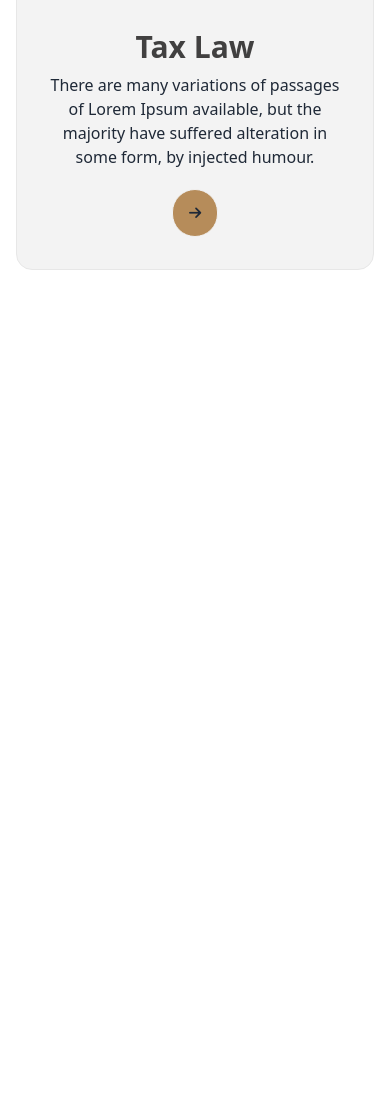
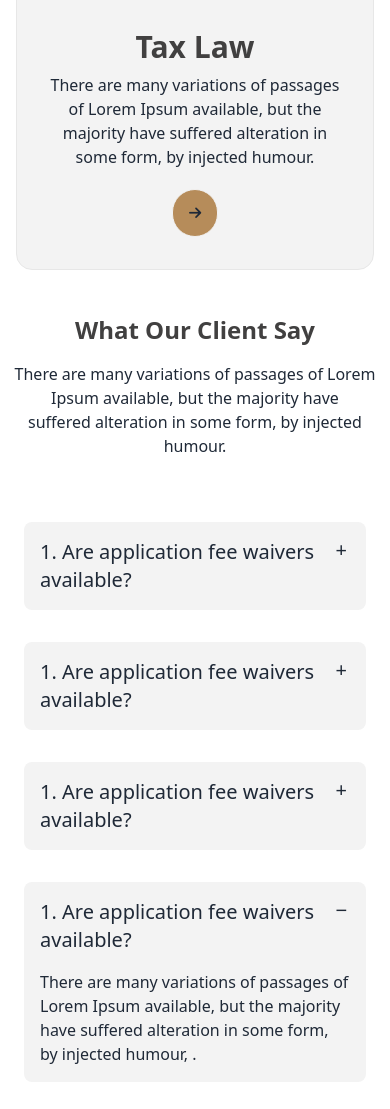
Before and after one commit to omor8243/legal-solution-resources-daisyui-project, a plain HTML site: page index.html in a window 390 px wide. Shown: the part 3091-4200 px from the top of the page. Before the commit the page ends 3377 px from the top, so only its background shows below. Drawn offline with nearby package versions, Linux system fonts and the light colour scheme.

Commit message:
added faq section with responsive

```diff
--- a/index.html
+++ b/index.html
@@ -193,6 +193,62 @@
 
     </section>
     <!--practice area section end-->
+    <!--FAQ part start-->
+    <section class="container mx-auto py-7">
+      <div class="justify-center text-center">
+        <h3 class="font-font-2 text-colordark text-2xl md:text-5xl font-extrabold mb-4">What Our Client Say</h3>
+      <p class="mb-10">There are many variations of passages of Lorem Ipsum available, but the majority have <br> suffered alteration in some form, by injected humour.</p>
+      </div>
+      <!--FAQ-->
+      <div class="flex flex-col lg:flex-row gap-12">
+        <div class="flex-1 p-6"><!--FAQ text-->
+          <!--question-1-->
+          <div class="collapse collapse-plus rounded-lg bg-[#F3F3F3]">
+            <input type="radio" name="my-accordion-3" checked="checked" />
+            <div class="collapse-title text-xl font-medium">
+              1. Are application fee waivers available?
+            </div>
+            <div class="collapse-content">
+              <p>There are many variations of passages of Lorem Ipsum available, but the majority have suffered alteration in some form, by injected humour, . </p>
+            </div>
+          </div>
+          <!--question-2-->
+          <div class="collapse collapse-plus rounded-lg bg-[#F3F3F3] my-8">
+            <input type="radio" name="my-accordion-3" checked="checked" />
+            <div class="collapse-title text-xl font-medium">
+              1. Are application fee waivers available?
+            </div>
+            <div class="collapse-content">
+              <p>There are many variations of passages of Lorem Ipsum available, but the majority have suffered alteration in some form, by injected humour, . </p>
+            </div>
+          </div>
+          <!--question-3-->
+          <div class="collapse collapse-plus rounded-lg bg-[#F3F3F3] mb-8">
+            <input type="radio" name="my-accordion-3" checked="checked" />
+            <div class="collapse-title text-xl font-medium">
+              1. Are application fee waivers available?
+            </div>
+            <div class="collapse-content">
+              <p>There are many variations of passages of Lorem Ipsum available, but the majority have suffered alteration in some form, by injected humour, . </p>
+            </div>
+          </div>
+          <!--question-4-->
+          <div class="collapse collapse-plus rounded-lg bg-[#F3F3F3]">
+            <input type="radio" name="my-accordion-3" checked="checked" />
+            <div class="collapse-title text-xl font-medium">
+              1. Are application fee waivers available?
+            </div>
+            <div class="collapse-content">
+              <p>There are many variations of passages of Lorem Ipsum available, but the majority have suffered alteration in some form, by injected humour, . </p>
+            </div>
+          </div>
+        </div>
+        <div class="flex-1 p-5"> <!--FAQ image-->
+         <img src="./images/faq.png" class="w-[450px]" alt="">
+        </div>
+      </div>
+    </section>
+    <!--FAQ part end-->
   </main>
   <footer></footer>
 </body>
```
